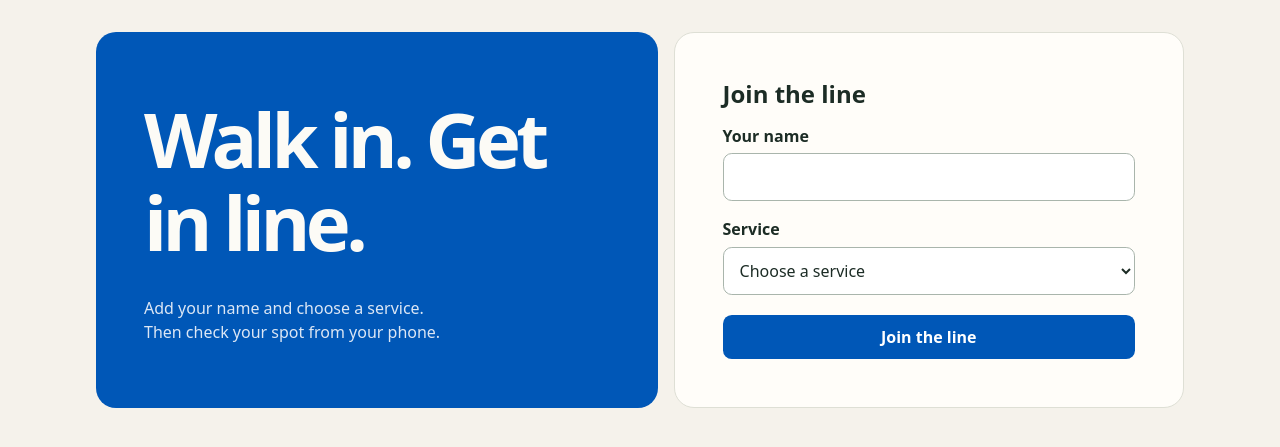
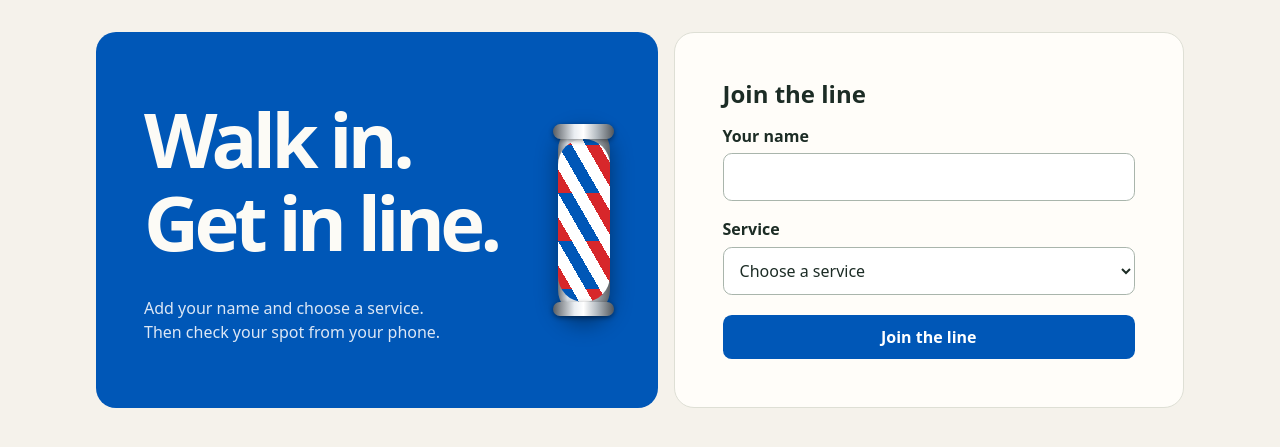
Before and after one commit to RaphaelXVII/KoupeLiy, a Flask app: page / in a window 1280 px wide. Shown: the part 128-575 px from the top of the page. Run offline with Flask 3, Linux system fonts and the light colour scheme.

Commit message:
added barber poll animation

```diff
--- a/static/style.css
+++ b/static/style.css
@@ -34,11 +34,13 @@ main { max-width: 70.5rem; padding: 1.5rem 1.25rem 3rem; margin: auto; }
 .join-layout { display: grid; grid-template-columns: 1.1fr 1fr; gap: 1rem; }
 .intro, .card { border-radius: 1.25rem; padding: clamp(1.25rem, 4vw, 3rem); }
 .intro {
-  display: grid;
-  align-content: center;
+  display: flex;
+  align-items: center;
+  gap: clamp(1rem, 4vw, 2.5rem);
   background: #0057b7;
   color: #fcfbf6;
 }
+.intro-text { display: grid; align-content: center; }
 .intro h1 { max-width: 13ch; font-size: clamp(2.5rem, 6vw, 4.75rem); letter-spacing: -.06em; }
 .intro p { max-width: 34ch; margin-bottom: 0; color: #dce7f5; }
 .card { background: #fffdf9; border: 1px solid #dedfd5; }
@@ -87,3 +89,66 @@ button:hover { background: #0057b7; }
   .join-layout { grid-template-columns: 1fr; }
   .languages { margin-bottom: 1.25rem; }
 }
+
+/* --- Spinning barber pole --- */
+/* A rounded silver "cylinder" with metallic caps. The inner element carries
+   the diagonal red/blue stripes (a repeating-linear-gradient) and animates its
+   background-position to look like the stripes are spinning upward. A glossy
+   highlight overlay gives the glass tube a rounded, 3D look. */
+.barber-pole {
+  flex: none;
+  position: relative;
+  width: clamp(2.5rem, 6vw, 3.25rem);
+  height: clamp(8rem, 22vw, 12rem);
+  border-radius: 999px;
+  /* metallic silver frame */
+  padding: 0.9rem 0;
+  background: linear-gradient(90deg, #6b7076 0%, #d7dde3 18%, #f4f7fa 42%, #aeb6bd 70%, #5c6166 100%);
+  box-shadow: 0 0.5rem 1.4rem rgba(0, 0, 0, 0.4);
+}
+/* Silver end-caps (top and bottom knobs) */
+.barber-pole::before,
+.barber-pole::after {
+  content: "";
+  position: absolute;
+  left: -8%;
+  width: 116%;
+  height: 0.9rem;
+  border-radius: 999px;
+  background: linear-gradient(90deg, #585d63 0%, #e9edf1 35%, #ffffff 50%, #b4bbc1 72%, #52575c 100%);
+  box-shadow: 0 0.1rem 0.3rem rgba(0, 0, 0, 0.45);
+  z-index: 2;
+}
+.barber-pole::before { top: 0; }
+.barber-pole::after { bottom: 0; }
+.barber-pole-stripes {
+  position: relative;
+  width: 100%;
+  height: 100%;
+  border-radius: 999px;
+  overflow: hidden;
+  /* Red and blue diagonal stripes on a white background
+     (red, white, blue, white, ...) */
+  background-image: repeating-linear-gradient(
+    60deg,
+    #d7272b 0 12px,
+    #ffffff 12px 24px,
+    #0057b7 24px 36px,
+    #ffffff 36px 48px
+  );
+  background-size: 100% 48px;
+  animation: barber-pole-spin 1.6s linear infinite;
+}
+/* Glossy glass highlight removed so each stripe stays one solid flat color. */
+@keyframes barber-pole-spin {
+  from { background-position: 0 0; }
+  to   { background-position: 0 48px; }
+}
+/* Respect users who prefer reduced motion: show the stripes, don't spin them. */
+@media (prefers-reduced-motion: reduce) {
+  .barber-pole-stripes { animation: none; }
+}
+/* On narrow screens the hero stacks, so center the pole under the text. */
+@media (max-width: 42rem) {
+  .intro { flex-direction: column; align-items: flex-start; }
+}
--- a/templates/join.html
+++ b/templates/join.html
@@ -3,8 +3,13 @@
 {% block content %}
   <div class="join-layout">
     <section class="intro">
-      <h1>{{ t.welcome }}</h1>
-      <p>{{ t.intro }}</p>
+      <div class="intro-text">
+        <h1>{{ t.welcome }}</h1>
+        <p>{{ t.intro }}</p>
+      </div>
+      <div class="barber-pole" aria-hidden="true">
+        <div class="barber-pole-stripes"></div>
+      </div>
     </section>
     <section class="card">
       <h2>{{ t.join }}</h2>
```
